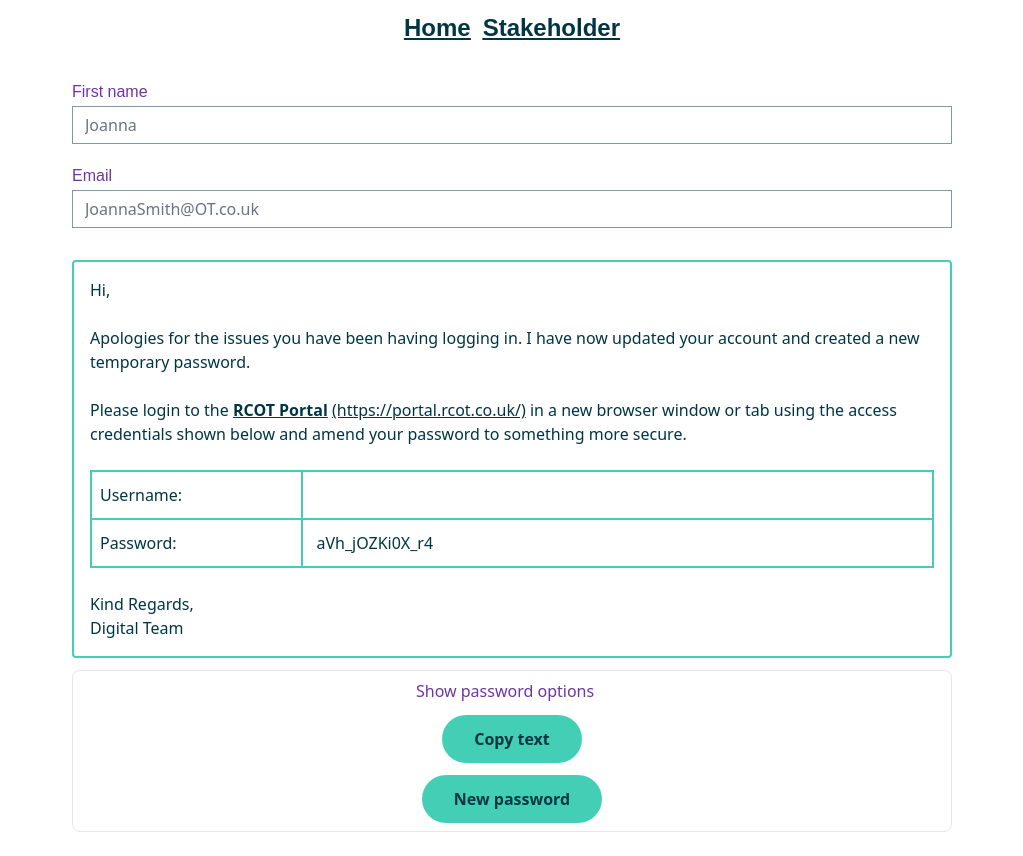
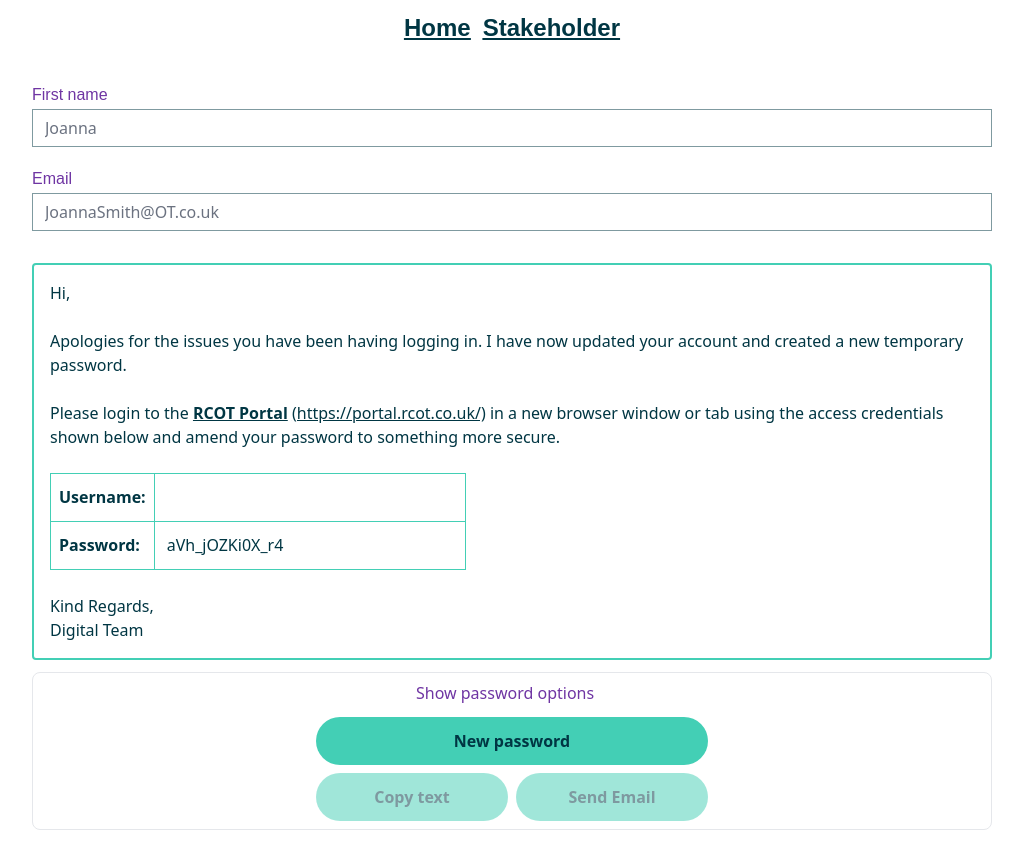
Before and after one commit to sam-rcot/passwordreset, a React (Vite) app: page /#/ in a window 1280 px wide. Shown: the whole page, without its empty margins (128-1151 px from the left). Built offline with nearby package versions, Linux system fonts and the light colour scheme.

Commit message:
reworked logic and styling

```diff
--- a/package.json
+++ b/package.json
@@ -32,6 +32,8 @@
     "eslint-plugin-react-refresh": "^0.4.6",
     "gh-pages": "^6.1.1",
     "postcss": "^8.4.38",
+    "prettier": "^3.3.3",
+    "prettier-plugin-tailwindcss": "^0.6.6",
     "tailwindcss": "^3.4.4",
     "typescript": "^5.2.2",
     "vite": "^5.2.0"
--- a/src/components/button/Button.tsx
+++ b/src/components/button/Button.tsx
@@ -1,19 +1,34 @@
 type ButtonProps = {
-    buttonText: string;
-    onClick?: () => void;  // Optional prop to handle click events
+  buttonText?: string;
+  onClick?: () => void;
+  id?: string;
+  children?: React.ReactNode;
+  disabled?: boolean; // Added disabled prop
+  className?: string; // Added optional className for additional styling
 };
 
-const Button = ({ buttonText, onClick }: ButtonProps) => {
-    return (
-        <button
-            id="Button"
-            className="px-8 py-3 text-dark-teal font-bold bg-teal rounded-3xl
-                hover:bg-teal/70 hover:text-dark-teal/90 hover:scale-110 active:scale-95 transition-all duration-200 ease-in-out"
-            onClick={onClick} // Add the onClick event handler here
-        >
-            {buttonText}
-        </button>
-    );
+const Button = ({
+  buttonText,
+  onClick,
+  children,
+  id,
+  disabled = false,
+  className = '',
+}: ButtonProps) => {
+  return (
+    <button
+      id={id || 'Button'}
+      className={`box-border w-48 rounded-3xl bg-teal px-8 py-3 font-bold text-dark-teal transition-all duration-200 ease-in-out ${
+        disabled
+          ? 'cursor-not-allowed opacity-50'
+          : 'hover:scale-110 hover:bg-teal/70 hover:text-dark-teal/90 active:scale-95'
+      } ${className}`}
+      onClick={disabled ? undefined : onClick} // Disable onClick if disabled
+      disabled={disabled} // Ensure the button is disabled in the DOM
+    >
+      {children ? children : buttonText}
+    </button>
+  );
 };
 
 export default Button;
--- a/src/components/copybutton/CopyButton.tsx
+++ b/src/components/copybutton/CopyButton.tsx
@@ -3,11 +3,19 @@ import Button from '../button/Button.tsx';
 
 type CopyButtonProps = {
   copyRef: React.RefObject<HTMLDivElement>;
+  disabled?: boolean; // Added disabled prop
+  className?: string; // Added optional className prop for custom styling
 };
 
-const CopyButton = ({ copyRef }: CopyButtonProps) => {
+const CopyButton: React.FC<CopyButtonProps> = ({
+  copyRef,
+  disabled = false,
+  className = '',
+}) => {
   const handleClick = () => {
+    if (!disabled) {
       handleCopy();
+    }
   };
 
   const handleCopy = () => {
@@ -36,8 +44,10 @@ const CopyButton = ({ copyRef }: CopyButtonProps) => {
 
   return (
     <Button
-            onClick={handleClick} // Pass the click handler to the Button component
-            buttonText="Copy text" // Provide the button text
+      onClick={handleClick}
+      buttonText="Copy text"
+      disabled={disabled}
+      className={className}
     />
   );
 };
--- /dev/null
+++ b/src/components/emailbutton/EmailButton.tsx
@@ -0,0 +1,86 @@
+import React, { useEffect, useState } from 'react';
+
+type EmailButtonProps = {
+  template: string;
+  email: string;
+  subject: string;
+  disabled?: boolean;
+  className?: string;
+};
+
+const EmailButton: React.FC<EmailButtonProps> = ({
+  template,
+  email,
+  subject,
+  disabled = false,
+  className = '',
+}) => {
+  const encodedBody = encodeURIComponent(template);
+  const encodedSubject = encodeURIComponent(subject);
+
+  const mailtoLink = `mailto:${email}?subject=${encodedSubject}&body=${encodedBody}`;
+
+  const [tooltipPosition, setTooltipPosition] = useState({ x: 0, y: 0 });
+  const [showTooltip, setShowTooltip] = useState(false);
+  const [isEdge, setIsEdge] = useState(false);
+
+  function userAgentTest() {
+    console.log(navigator.userAgent);
+  }
+
+  userAgentTest();
+  useEffect(() => {
+    // Detect if the browser is Microsoft Edge
+    const isEdgeBrowser = /Edg/.test(navigator.userAgent);
+    setIsEdge(isEdgeBrowser);
+  }, []);
+
+  const handleTooltipMouseMove = (event: React.MouseEvent<HTMLDivElement>) => {
+    setTooltipPosition({ x: event.clientX, y: event.clientY });
+  };
+
+  const handleMouseEnter = () => {
+    if (isEdge) {
+      setShowTooltip(true);
+    }
+  };
+
+  const handleMouseLeave = () => {
+    setShowTooltip(false);
+  };
+
+  return (
+    <div
+      onMouseMove={handleTooltipMouseMove}
+      onMouseEnter={handleMouseEnter}
+      onMouseLeave={handleMouseLeave}
+      className={`relative w-48 rounded-3xl bg-teal px-8 py-3 text-center font-bold text-dark-teal transition-all duration-200 ease-in-out ${
+        disabled
+          ? 'cursor-not-allowed opacity-50'
+          : 'hover:scale-110 hover:bg-teal/70 hover:text-dark-teal/90 active:scale-95'
+      } ${className}`}
+    >
+      <a
+        href={disabled ? undefined : mailtoLink}
+        onClick={(e) => disabled && e.preventDefault()}
+      >
+        Send Email
+      </a>
+      {showTooltip && (
+        <div
+          className="absolute z-10 rounded bg-black px-2 py-1 text-sm text-white"
+          style={{
+            left: `${tooltipPosition.x + 10}px`,
+            top: `${tooltipPosition.y + 10}px`,
+            transform: 'translate(-50%, -100%)',
+          }}
+        >
+          The open email app button won't work in Microsoft Edge unless you have
+          a default email client selected. Please press copy email text instead.
+        </div>
+      )}
+    </div>
+  );
+};
+
+export default EmailButton;
--- a/src/components/general/General.tsx
+++ b/src/components/general/General.tsx
@@ -1,13 +1,14 @@
-import React, {useRef, useState, useEffect} from "react";
-import InputField from "../inputfield/InputField.tsx";
-import EmailCopy from "../emailcopy/EmailCopy.tsx";
-import getCopyText from "../../utils/getCopyText.ts";
-import generatePassword from "../../utils/generatePassword.ts";
-import CopyButton from "../copybutton/CopyButton.tsx";
-import CheckBox from "../checkbox/CheckBox.tsx";
-import Slider from "../slider/Slider.tsx";
-import OptionsContainer from "../optionscontainer/OptionsContainer.tsx";
-import PasswordButton from "../passwordbutton/PasswordButton.tsx";
+import React, { useRef, useState, useEffect } from 'react';
+import InputField from '../inputfield/InputField.tsx';
+import EmailCopy from '../emailcopy/EmailCopy.tsx';
+import getCopyText from '../../utils/getCopyText.ts';
+import generatePassword from '../../utils/generatePassword.ts';
+import CopyButton from '../copybutton/CopyButton.tsx';
+import CheckBox from '../checkbox/CheckBox.tsx';
+import Slider from '../slider/Slider.tsx';
+import OptionsContainer from '../optionscontainer/OptionsContainer.tsx';
+import PasswordButton from '../passwordbutton/PasswordButton.tsx';
+import EmailButton from '../emailbutton/EmailButton.tsx';
 
 type GeneralProps = {
   handleSubmit: (event: React.FormEvent) => void;
@@ -15,18 +16,29 @@ type GeneralProps = {
   formValues: { [key: string]: string };
 };
 
-const General = ({ handleSubmit, handleInputChange, formValues }: GeneralProps) => {
+const General = ({
+  handleSubmit,
+  handleInputChange,
+  formValues,
+}: GeneralProps) => {
   const [checkBoxStates, setCheckBoxStates] = useState({
     symbolsCheckBox: true,
     numbersCheckBox: true,
   });
 
   const [sliderValue, setSliderValue] = useState(14);
-    const [password, setPassword] = useState<string>("");
-
-    // Function to handle password generation
+  const [password, setPassword] = useState<string>('');
+  const [isFormValid, setIsFormValid] = useState(false);
+  useEffect(() => {
+    const isValid = formValues.name?.trim() && formValues.email?.trim();
+    setIsFormValid(!!isValid);
+  }, [formValues.name, formValues.email]);
   const generateNewPassword = () => {
-        const newPassword = generatePassword(checkBoxStates.symbolsCheckBox, checkBoxStates.numbersCheckBox, sliderValue);
+    const newPassword = generatePassword(
+      checkBoxStates.symbolsCheckBox,
+      checkBoxStates.numbersCheckBox,
+      sliderValue
+    );
     setPassword(newPassword);
   };
 
@@ -45,8 +57,8 @@ const General = ({ handleSubmit, handleInputChange, formValues }: GeneralProps)
 
   const extendedFormValues = { ...formValues, password };
 
-    const template: string = `
-    Hi${formValues.name ? ` ${formValues.name[0].toUpperCase()}${formValues.name.slice(1, formValues.name.length)}` : ''},<br/><br/>
+  const htmlTemplate: string = `
+    Hi${formValues.name ? ` ${formValues.name[0].toUpperCase()}${formValues.name.slice(1)}` : ''},<br/><br/>
     Apologies for the issues you have been having logging in.
     I have now updated your account and created a new temporary password.<br/><br/>
     Please login to the
@@ -54,92 +66,93 @@ const General = ({ handleSubmit, handleInputChange, formValues }: GeneralProps)
     RCOT Portal</a> <a class="underline text-dark-teal" href="https://portal.rcot.co.uk/">(https://portal.rcot.co.uk/)</a>
     in a new browser window or tab using the access credentials shown below and amend your password to
     something more secure.<br/><br/>
-    <table class="table-fixed w-full text-left border-collapse border border-teal min-w-80 px-1">
+    <table class="table-fixed w-fit text-left border-collapse border border-teal min-w-80 px-1">
     <tbody>
-          <tr class="flex items-stretch h-12 w-full">
-             <th class="flex-shrink-0 font-medium w-1/4 flex items-center border border-teal min-w-28 pl-2">Username:</th>
-             <td class="flex-1 flex items-center border border-teal min-w-fit">
-                <div class="w-full h-full pl-3">
-                   <table class="w-full h-full">
-                      <thead>
-                         <tr>
-                            <td class="w-full h-full">
+        <tr class="h-12">
+            <th class="w-1/4 border border-teal px-2">Username:</th>
+            <td class="border border-teal pl-3">
                 <span class="select-all">
-                               {email}
+                    ${formValues.email ? formValues.email : ''}
                 </span>
             </td>
         </tr>
-                      </thead>
-                   </table>
-                </div>
-             </td>
-          </tr>
-          <tr class="flex items-stretch h-12 w-full">
-             <th class="flex-shrink-0 font-medium w-1/4 flex items-center border border-teal min-w-28  pl-2">Password:</th>
-             <td class="flex-1 flex items-center border border-teal min-w-0">
-                <div class="w-full h-full pl-3">
-                   <table class="w-full h-full">
-                      <thead>
-                         <tr>
-                            <td class="w-full h-full">
+        <tr class="h-12">
+            <th class="w-1/4 border border-teal px-2">Password:</th>
+            <td class="border border-teal pl-3">
                 <span class="select-all">
-                               {password}
+                    ${password}
                 </span>
-                            </td>
-                         </tr>
-                      </thead>
-                   </table>
-                </div>
             </td>
         </tr>
     </tbody>
 </table>
+
     <br>
     Kind Regards,<br>
     Digital Team`;
 
+  const plainTextTemplate: string = `Hi${formValues.name ? ` ${formValues.name[0].toUpperCase()}${formValues.name.slice(1)}` : ''},
+
+Apologies for the issues you have been having logging in.
+I have now updated your account and created a new temporary password.
+
+Please login to the RCOT Portal (https://portal.rcot.co.uk/) in a new browser window or tab using the access credentials shown below and amend your password to something more secure.
+
+Username: ${formValues.email}
+Password: ${password}
+
+Kind Regards,
+Digital Team`;
+
   return (
-        <div className="flex flex-col gap-3 items-center w-3/4">
+    <div className="flex w-3/4 flex-col items-center gap-3">
       <form
-                className="flex gap-5 items-center content-center justify-center flex-col w-11/12"
+        className="flex w-full flex-col content-center items-center justify-center gap-5"
         onSubmit={handleSubmit}
       >
         <InputField
           label="name"
           labelText="First name"
-                    setValue={(value) => handleInputChange("name", value)}
+          setValue={(value) => handleInputChange('name', value)}
           placeholder="Joanna"
         />
         <InputField
           label="email"
           labelText="Email"
-                    setValue={(value) => handleInputChange("email", value)}
+          setValue={(value) => handleInputChange('email', value)}
           type="email"
           placeholder="JoannaSmith@OT.co.uk"
         />
       </form>
-            <div ref={emailCopyRef} className="w-11/12">
-                <EmailCopy copyText={getCopyText(template, extendedFormValues)} className="w-fit" />
+      <div ref={emailCopyRef} className="w-full">
+        <EmailCopy
+          copyText={getCopyText(htmlTemplate, extendedFormValues)}
+          className="w-fit"
+        />
       </div>
-            <div className="flex flex-col border rounded-lg py-2 px-6 container items-center w-11/12 justify-center gap-3">
+      <div className="container flex w-full flex-col items-center justify-center gap-3 rounded-lg border px-6 py-2">
         <OptionsContainer containerText="password options">
-                    <div className="flex flex-row items-center justify-center w-48">
+          <div className="flex w-48 flex-row items-center justify-center">
             <CheckBox
               id="symbolsCheckBox"
               labelText="Symbols"
               type="checkbox"
               className="border-0"
-                            onChange={(checked) => handleCheckBoxChange("symbolsCheckBox", checked)}
+              onChange={(checked) =>
+                handleCheckBoxChange('symbolsCheckBox', checked)
+              }
             />
             <CheckBox
               id="numbersCheckBox"
               labelText="Numbers"
               type="checkbox"
               className="border-0"
-                            onChange={(checked) => handleCheckBoxChange("numbersCheckBox", checked)}
+              onChange={(checked) =>
+                handleCheckBoxChange('numbersCheckBox', checked)
+              }
             />
           </div>
-                    <div className="w-48 flex justify-center">
+          <div className="flex w-48 justify-center">
             <Slider
               label="Password length:"
               id="passwordSlider"
@@ -148,8 +161,27 @@ const General = ({ handleSubmit, handleInputChange, formValues }: GeneralProps)
             />
           </div>
         </OptionsContainer>
-                <CopyButton copyRef={emailCopyRef} />
-                <PasswordButton buttonText="New password" onClick={generateNewPassword} />
+        <div className="flex w-max flex-col items-center justify-around gap-2">
+          <PasswordButton
+            buttonText="New password"
+            onClick={generateNewPassword}
+            className="w-full"
+          />
+          <div className="flex w-full flex-row items-center justify-center gap-2">
+            <CopyButton
+              copyRef={emailCopyRef}
+              disabled={!isFormValid}
+              className={!isFormValid ? 'cursor-not-allowed opacity-50' : ''}
+            />
+            <EmailButton
+              template={plainTextTemplate}
+              email={formValues.email}
+              subject="Your new temporary password"
+              disabled={!isFormValid}
+              className={!isFormValid ? 'cursor-not-allowed opacity-50' : ''}
+            />
+          </div>
+        </div>
       </div>
     </div>
   );
```
Also changed, not shown: src/components/passwordbutton/PasswordButton.tsx (+17 -7 lines), 2 other files (tests, documents, lock files or other folders). Lines whose indentation alone changed are shown as unchanged.
